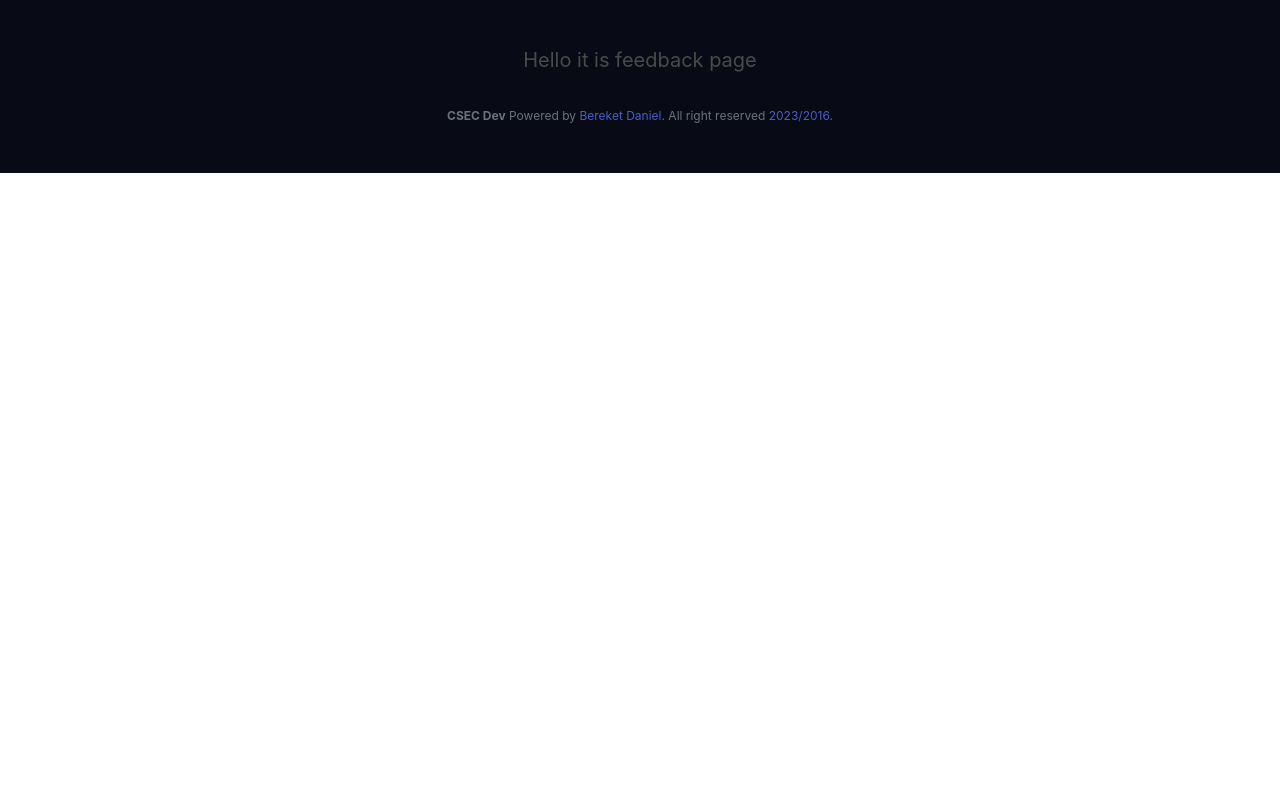
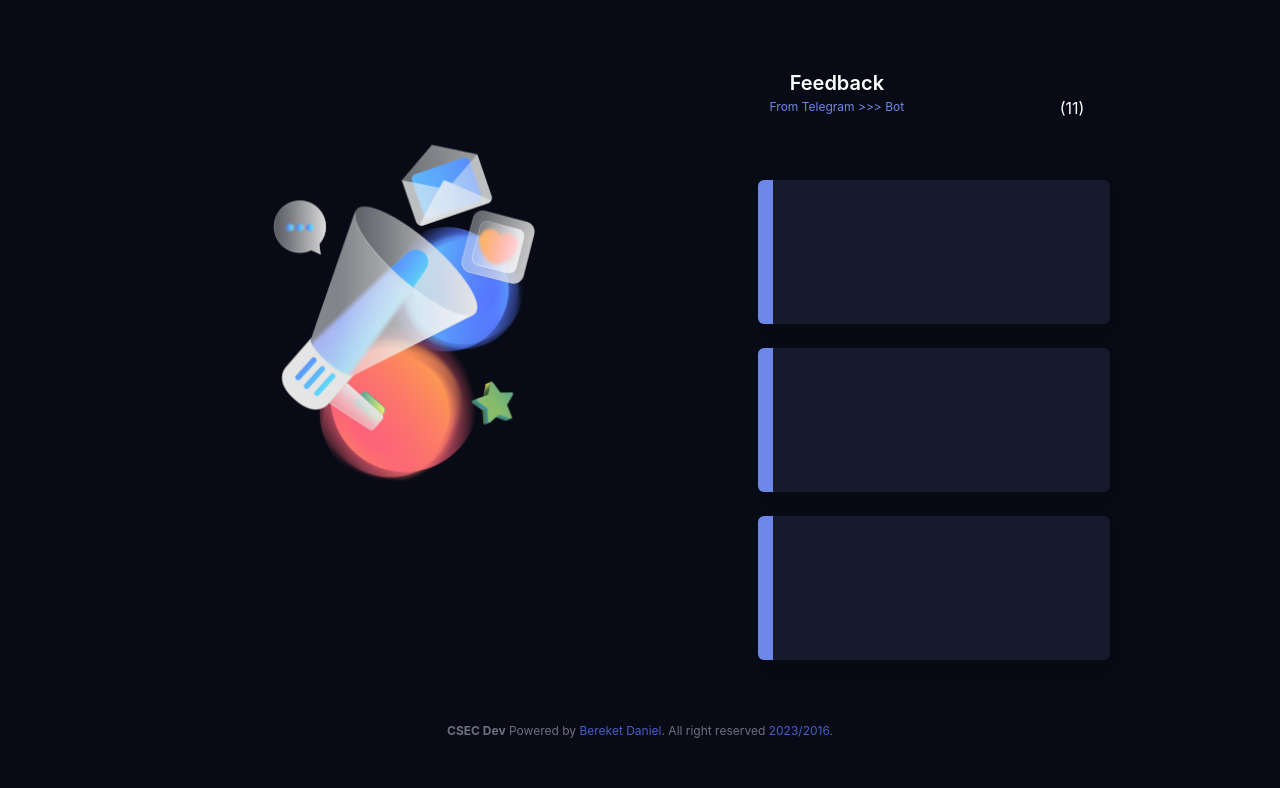
Before and after one commit to BereketDan/CSECdev, a Django app: page /feedback/ in a window 1280 px wide. Shown: the part 56-844 px from the top of the page. Before the commit the page ends 229 px from the top, so only its background shows below. Run offline with Django 4.2, Linux system fonts and the light colour scheme.

Commit message:
feedback frontend complated

```diff
--- a/CSECdev/DevApp/urls.py
+++ b/CSECdev/DevApp/urls.py
@@ -3,7 +3,7 @@ from . import views
 
 
 urlpatterns = [
-    path('', views.base, name = 'base'),
+    path('', views.login, name = 'login'),
     path('login/', views.login, name = 'login'),
     path('member/', views.member, name = 'member'),
     path('feedback/', views.feedback, name = 'feedback'),
--- a/CSECdev/templates/feedback.html
+++ b/CSECdev/templates/feedback.html
@@ -4,11 +4,69 @@
 {% block content %}
 
 <center>
+<br>
+    <div class="columns">
+        <div class="column is-three-fifths has-text-white is-size-1 mt-5" id="cardImg">
+            <div class="columns mt-4">
+              <div class="column">
+
+                  <img src="{% static "images/feedback.png" %}" style="width: 55%;">
+
+              </div>
+            </div>
+          </div>
 
 
-<div class="subtitle">Hello it is feedback page</div>
 
 
+
+        <div class="column  is-rounded is-two-fifths  " style="background-color: #080B15; height: 80vh; overflow-y: scroll; ">
+
+            <div class="columns " style="float: left;">
+                <div class="column "  >
+                    <h1 class="title  has-text-white  is-size-5 ">Feedback</h1>
+                    <h2 class="subtitle is-size-7" style="color:#6d88e8 ;">From Telegram >>> Bot</h2>
+
+                   </div>
+
+          </div>
+       <br>
+         <div class="columns mb-7">
+            <div class="column  is-size-6" style="color:#ffffff ; float:right !important; " >
+                (11)
+               </div>
+      </div>
+     <br>
+     <br>
+
+
+         <div class="columns">
+            <div class="column box is-three-quarters" style="background-color:#151B2D ; height: 18vh; border-left: #6d88e8 solid 15px;">
+
+            </div>
+       </div>
+        <br>
+
+          <div class="columns">
+            <div class="column box is-three-quarters" style="background-color:#151B2D ; height: 18vh;border-left: #6d88e8 solid 15px;">
+
+            </div>
+          </div>
+          <br>
+
+
+
+          <div class="columns">
+            <div class="column box is-three-quarters" style="background-color:#151B2D ; height: 18vh;border-left: #6d88e8 solid 15px;">
+
+            </div>
+          </div>
+
+
+
+        </div>
+
+    </div>
 
 
 </center>
```
Also changed, not shown: CSECdev/static/images/Message.png (added).
